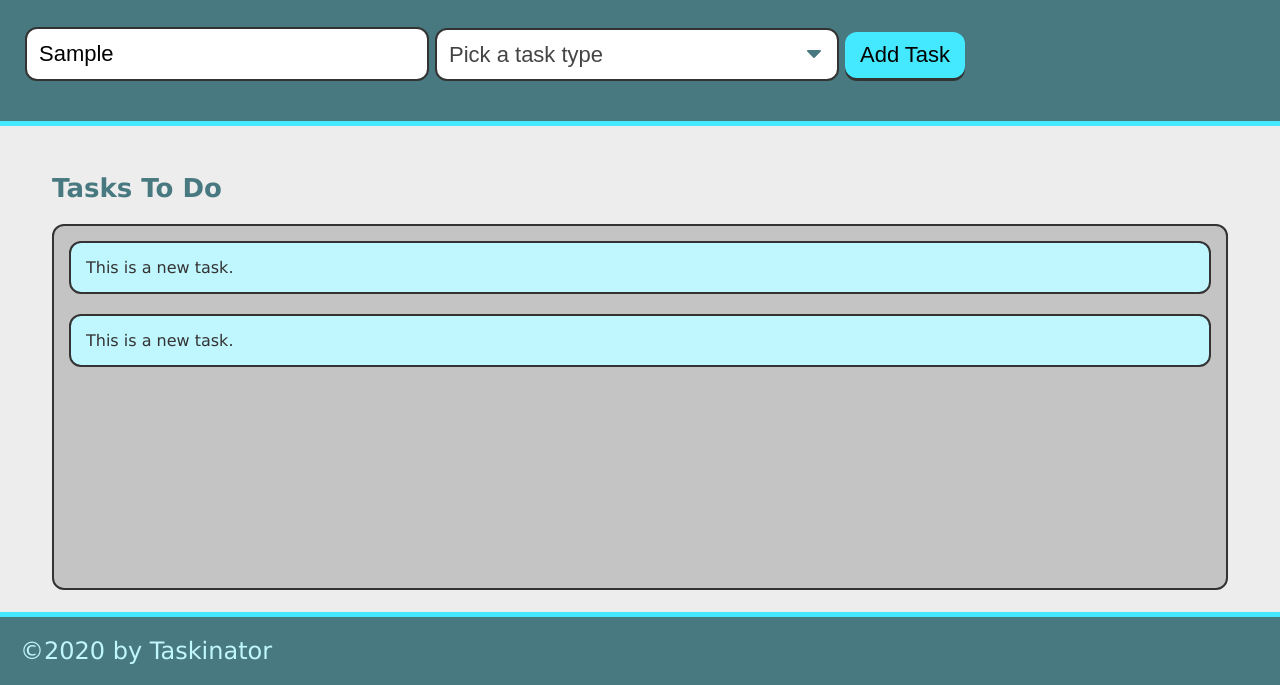
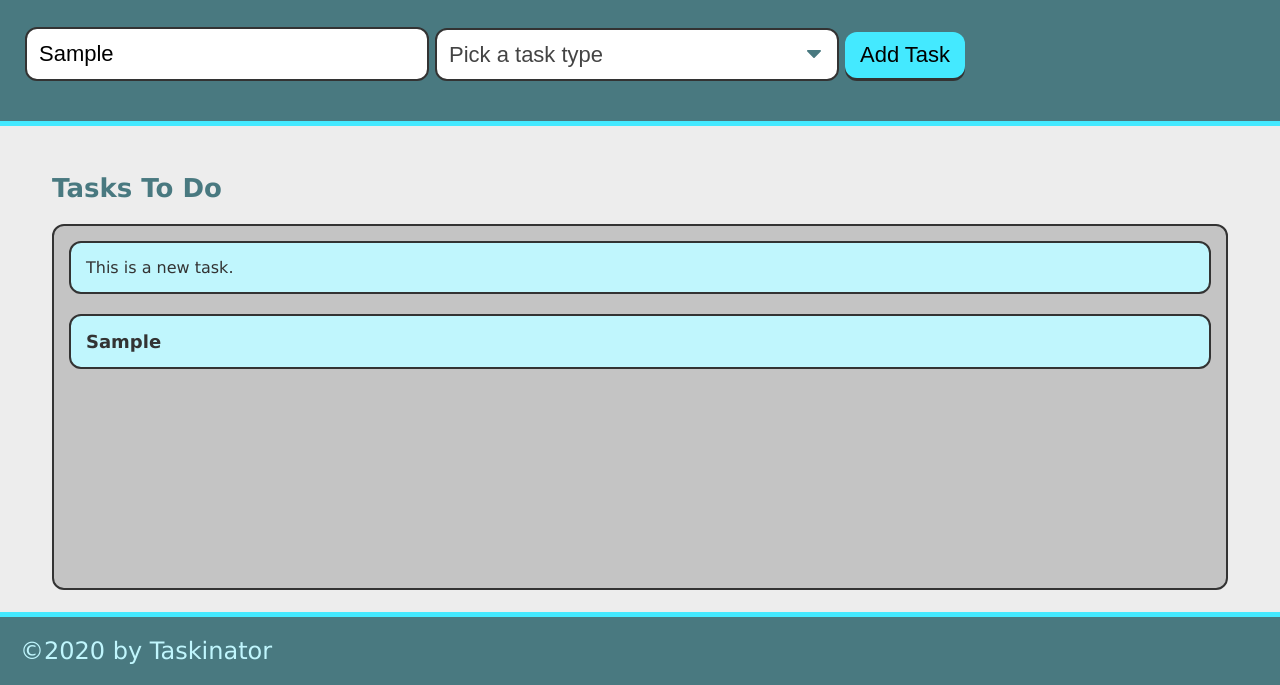
Before and after one commit to omarx88/taskinator, a plain HTML site: page index.html in a window 1280 px wide. Both pictures are taken after typing "Sample" into the empty fields and a click on the button "Add Task". Shown: the part 115-800 px from the top of the page. Drawn offline with Linux system fonts and the light colour scheme.

Commit message:
form field capture

```diff
--- a/assets/js/script.js
+++ b/assets/js/script.js
@@ -4,11 +4,28 @@ var tasksToDoEl = document.querySelector("#tasks-to-do");
 var createTaskHandler = function(event) {
     event.preventDefault();
 
+    var taskNameInput = document.querySelector("input[name='task-name']").value;
+
+    var taskTypeInput = document.querySelector("select[name='task-type']").value;
+
+
+// create list item
     var listItemEl = document.createElement("li");
     listItemEl.className = "task-item";
-    listItemEl.textContent = "This is a new task.";
+
+// create div to hold task info and add to list item
+    var taskInfoEl = document.createElement("div");
+    taskInfoEl.className = "task-info";
+
+// add HTML content to div
+    taskInfoEl.innerHTML = "<h3 class='task-name'>" + taskNameInput + "</h3><span class='task-type'>" + taskTypeInput + "</span>";
+    listItemEl.appendChild(taskInfoEl);
+
+// add entire list item to list
     tasksToDoEl.appendChild(listItemEl);
-}
+
+
+};
 
 formEl.addEventListener("submit", createTaskHandler);
     var listItemEl = document.createElement("li");
--- a/index.html
+++ b/index.html
@@ -17,7 +17,7 @@
         <p>Click the button below to add a new task!</p>
         <form id="task-form">
             <div class="form-group">
-                <input type="text" name="task-name" palceholder="Enter Task Name" />
+                <input type="text" name="task-name" class="text-input" palceholder="Enter Task Name" />
             </div>
 
             <div class="form-group">
```
